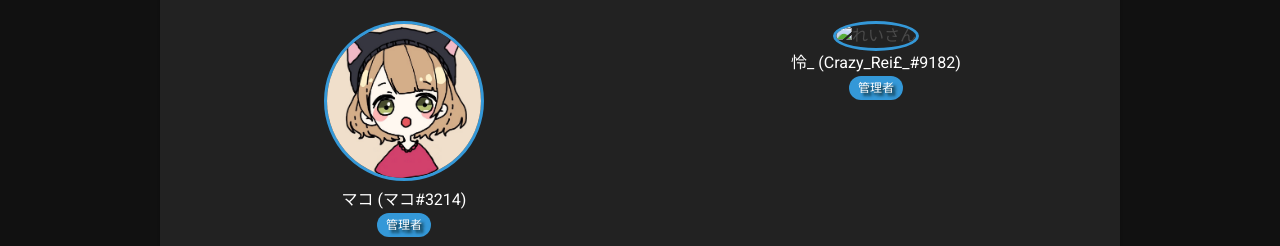
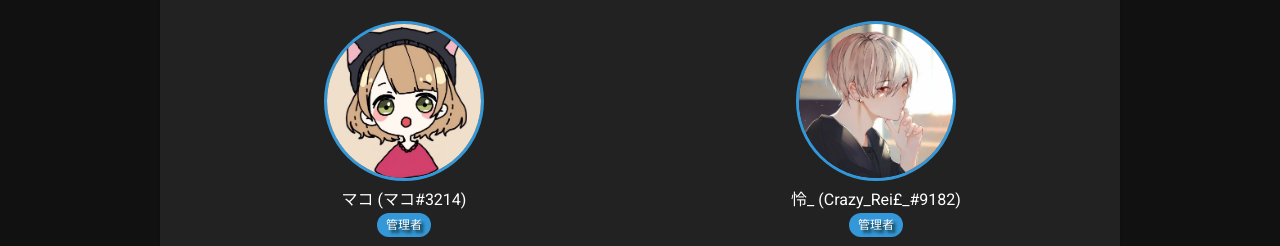
Before and after one commit to Lwn-boat/sharehouse, a plain HTML site: page index.html in a window 1280 px wide. Shown: the part 506-752 px from the top of the page. Drawn offline with nearby package versions, Linux system fonts and the light colour scheme.

Commit message:
add: rei icon

```diff
--- a/index.html
+++ b/index.html
@@ -72,7 +72,7 @@
             </div>
           </div>
           <div class="column">
-            <img src="img/staff/rei.jpg" class="staff ceo" alt="れいさん">
+            <img src="img/staff/rei.jpeg" class="staff ceo" alt="れいさん">
             <p>怜_ (Crazy_Rei£_#9182)</p>
             <div class="tag is-ceo is-rounded">
               <p>管理者</p>
```
Also changed, not shown: img/staff/rei.jpeg (added).
